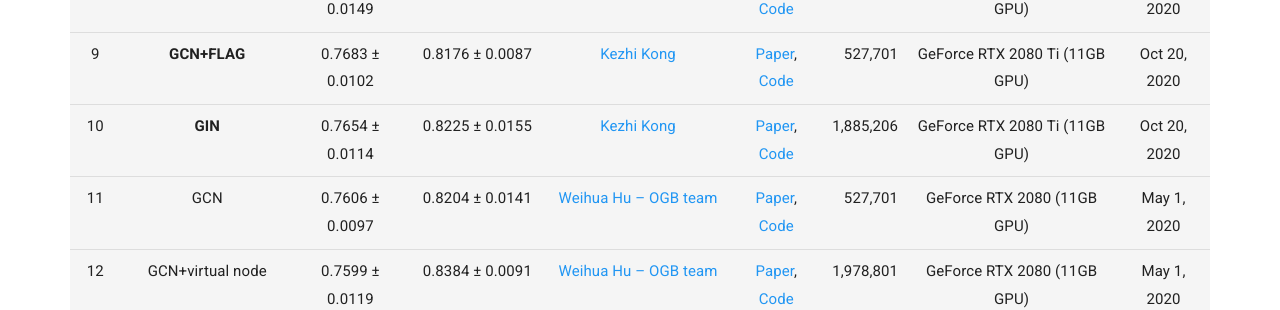
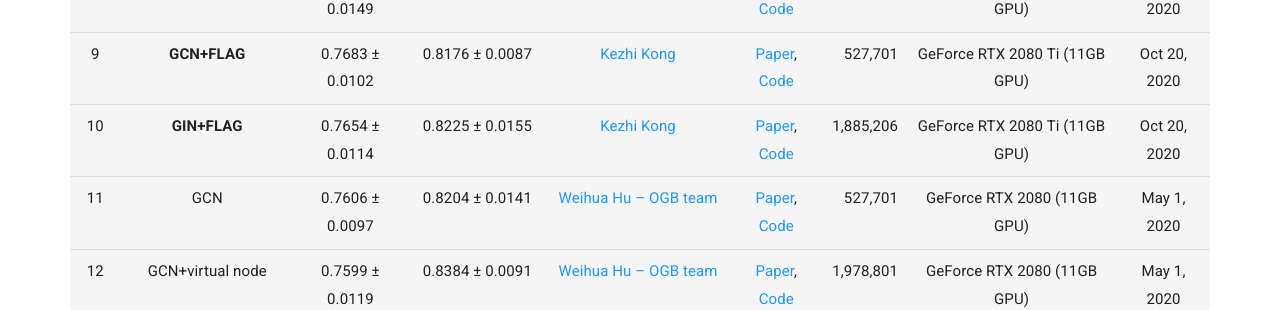
Before and after one commit to snap-stanford/ogb-web, a Jekyll site: the page built from _docs/leaderboard/leader_graphprop.md, in a window 1280 px wide and 900 px high, scrolled down 1104 px. Shown: the part 143-453 px from the top of the window. Built offline with Jekyll 4.4.1, drawn with Linux system fonts in a browser that asks for light colours.

Commit message:
updateleaderboard

```diff
--- a/_docs/leaderboard/leader_graphprop.md
+++ b/_docs/leaderboard/leader_graphprop.md
@@ -32,7 +32,7 @@ The **bold** method name indicates that the implementation is **official** (by t
 |  7  |  **GIN+virtual node+FLAG**  | 0.7748 ± 0.0096   | 0.8438 ± 0.0128 |[Kezhi Kong](mailto:kong@cs.umd.edu) | [Paper](https://arxiv.org/abs/2010.09891), [Code](https://github.com/devnkong/FLAG) | 3,336,306 | GeForce RTX 2080 Ti (11GB GPU) | Oct 20, 2020 |
 |  8  |  **GIN+virtual node**  | 0.7707 ± 0.0149   | 0.8479 ± 0.0068 |[Weihua Hu -- OGB team](mailto:weihuahu@cs.stanford.edu) | [Paper](https://arxiv.org/abs/1810.00826), [Code](https://github.com/snap-stanford/ogb/tree/master/examples/graphproppred/mol) | 3,336,306 | GeForce RTX 2080 (11GB GPU) | May 1, 2020 |
 |  9  |  **GCN+FLAG**  | 0.7683 ± 0.0102   | 0.8176 ± 0.0087 |[Kezhi Kong](mailto:kong@cs.umd.edu) | [Paper](https://arxiv.org/abs/2010.09891), [Code](https://github.com/devnkong/FLAG) | 527,701 | GeForce RTX 2080 Ti (11GB GPU) | Oct 20, 2020 |
-|  10  |  **GIN**  | 0.7654 ± 0.0114   | 0.8225 ± 0.0155 |[Kezhi Kong](mailto:kong@cs.umd.edu) | [Paper](https://arxiv.org/abs/2010.09891), [Code](https://github.com/devnkong/FLAG) | 1,885,206 | GeForce RTX 2080 Ti (11GB GPU) | Oct 20, 2020 |
+|  10  |  **GIN+FLAG**  | 0.7654 ± 0.0114   | 0.8225 ± 0.0155 |[Kezhi Kong](mailto:kong@cs.umd.edu) | [Paper](https://arxiv.org/abs/2010.09891), [Code](https://github.com/devnkong/FLAG) | 1,885,206 | GeForce RTX 2080 Ti (11GB GPU) | Oct 20, 2020 |
 |  11  |  GCN  | 0.7606 ± 0.0097   | 0.8204 ± 0.0141 | [Weihua Hu -- OGB team](mailto:weihuahu@cs.stanford.edu) | [Paper](https://arxiv.org/abs/1609.02907), [Code](https://github.com/snap-stanford/ogb/tree/master/examples/graphproppred/mol) | 527,701 | GeForce RTX 2080 (11GB GPU) | May 1, 2020 |
 |  12  |  GCN+virtual node  | 0.7599 ± 0.0119   | 0.8384 ± 0.0091 | [Weihua Hu -- OGB team](mailto:weihuahu@cs.stanford.edu) | [Paper](https://arxiv.org/abs/1609.02907), [Code](https://github.com/snap-stanford/ogb/tree/master/examples/graphproppred/mol) | 1,978,801 | GeForce RTX 2080 (11GB GPU) | May 1, 2020 |
 |  13  |  **GIN**  | 0.7558 ± 0.0140   | 0.8232 ± 0.0090 |[Weihua Hu -- OGB team](mailto:weihuahu@cs.stanford.edu) | [Paper](https://arxiv.org/abs/1810.00826), [Code](https://github.com/snap-stanford/ogb/tree/master/examples/graphproppred/mol) | 1,885,206 | GeForce RTX 2080 (11GB GPU) | May 1, 2020 |
```
